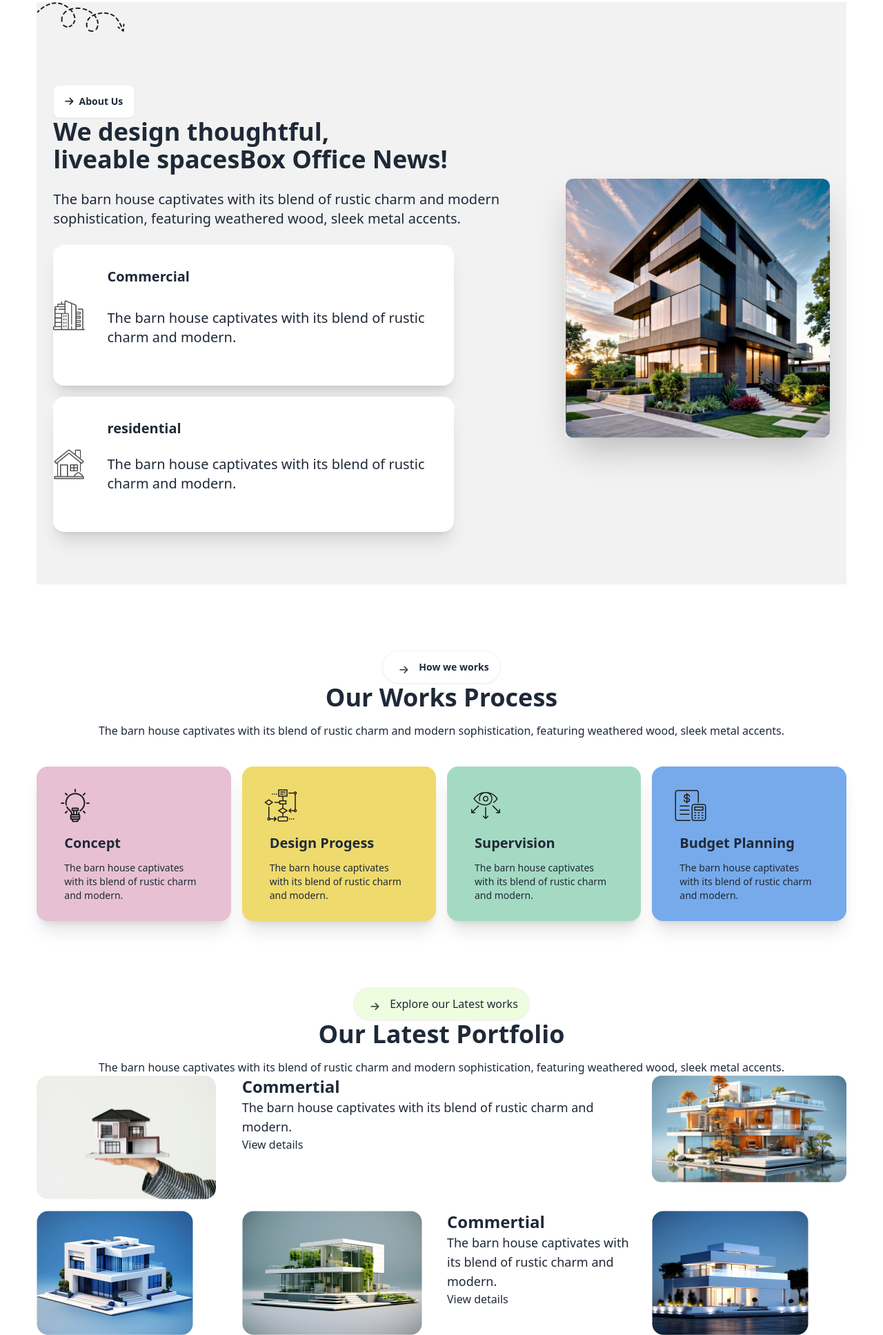
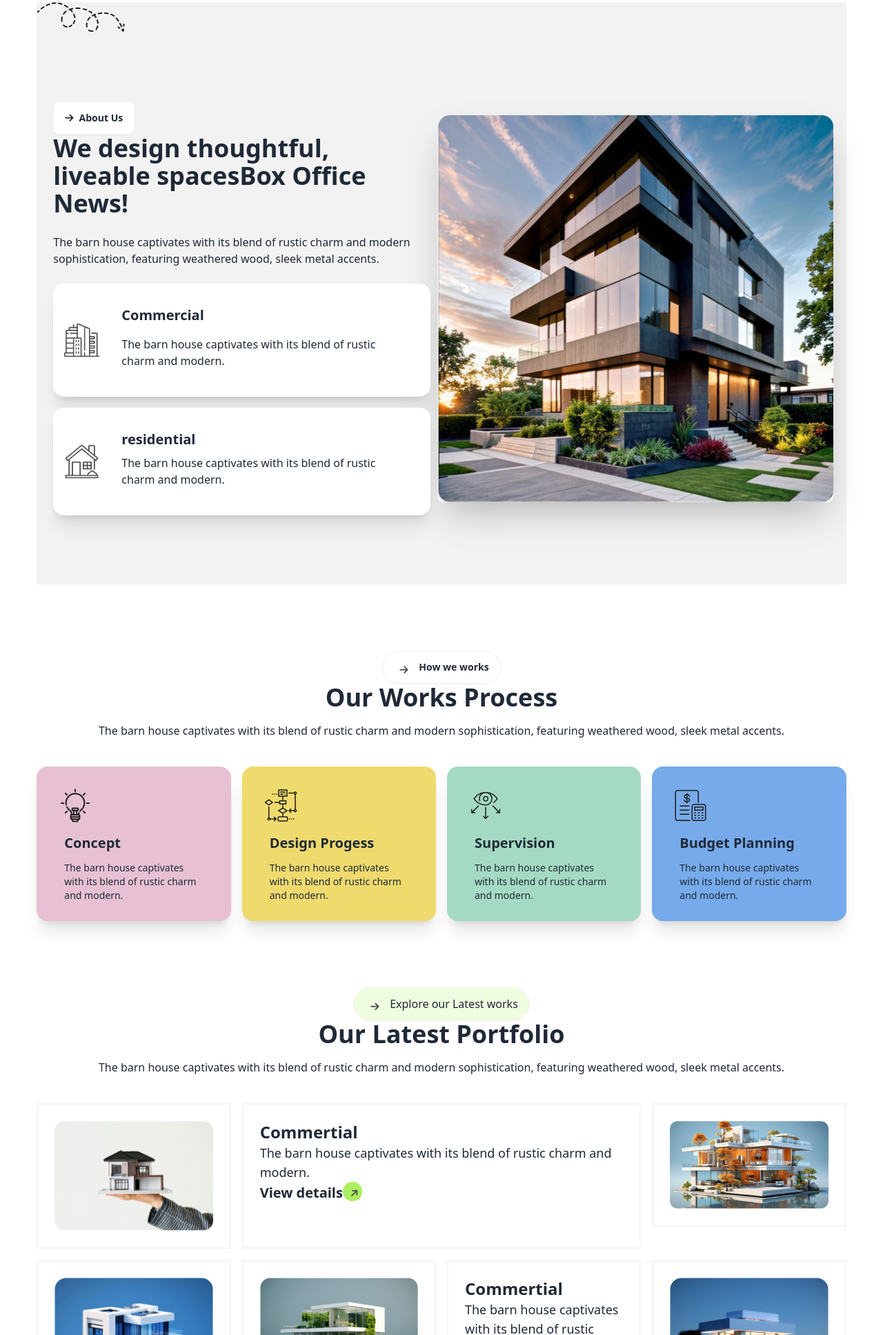
Before and after one commit to sharif5555/assignment-3, a plain HTML site: page index.html in a window 1280 px wide. Shown: the part 865-2800 px from the top of the page at 69% size. Drawn offline with nearby package versions, Linux system fonts and the light colour scheme.

Commit message:
correction the code

```diff
--- a/index.html
+++ b/index.html
@@ -74,8 +74,8 @@
             src="assets/banner.png"
             class="max-w-sm rounded-lg shadow-2xl" />
           <div>
-            <h1 class="text-5xl text-center font-bold">A barn house of this design has a <br>striking appearance</h1>
-            <p class="py-6 text-xl text-center">
+            <h1 class="text-4xl text-center font-extrabold">A barn house of this design has a <br>striking appearance</h1>
+            <p class="py-6 scroll-px-6 text-base font-medium text-center">
                 The barn house captivates with its blend of rustic charm and modern sophistication, featuring weathered wood, sleek metal accents, and large windows that flood the space with natural light.
             </p>
         <div class="flex items-center justify-center">
@@ -87,43 +87,46 @@
     </section>
 </header>
     <main class="w-11/12 mx-auto">
-      <section>
+
       <!-- About us section -->
+      <section >
         <div class="bg-base-200 hidden lg:block"><img src="assets/Vector.png" alt=""></div>
         <div class="hero bg-base-200 min-h-screen ">
           <div class="hero-content flex-col-reverse lg:flex-row-reverse p-6" >
+          <div class=" w-2/4 flex justify-center items-center  bg-cover">
             <img
             src="assets/Rectangle.png"
-              class="max-w-sm rounded-lg shadow-2xl " />
-            <div>
+            class=" max-w-sm lg:max-w-fit  rounded-lg shadow-2xl " />
+          </div>
+            <div class="w-full lg:w-2/4">
               <button class="btn text-center bg-[#FFFFFF]"><i class="fa-solid fa-arrow-right "></i>About Us</button>
-              <h1 class="text-4xl font-bold">We design thoughtful,<br> liveable spacesBox Office News!</h1>
-              <p class="py-6 text-xl text-left">
+              <h1 class="text-4xl font-semibold">We design thoughtful,<br>liveable spacesBox Office News!</h1>
+              <p class="py-6 text-base font-medium text-left">
                 The barn house captivates with its blend of rustic charm and
                 modern sophistication, featuring weathered wood, sleek metal accents.
               </p>
-              <div class="flex flex-col gap-4 w-4/5">
-                <div class="card card-side bg-base-100 shadow-xl">
-                  <figure>
+              <div class="flex flex-col gap-4 ">
+                <div class="card card-side bg-base-100  shadow-xl">
+                 <div class="flex justify-center items-center ml-4">
                   <img
                       src="assets/commercial.png"
                       alt="Movie" />
-                  </figure>
+                 </div>
                   <div class="card-body">
-                    <h2 class="card-title">Commercial</h2>
-                    <p class="py-6 text-xl">The barn house captivates with its blend of rustic charm and modern.</p>
+                    <h2 class="card-title text-xl font-extrabold">Commercial</h2>
+                    <p class="py-2 text-base font-medium">The barn house captivates with its blend of rustic charm and modern.</p>
 
                   </div>
                 </div>
                 <div class="card card-side bg-base-100 shadow-xl">
-                  <figure>
+                  <div class="flex justify-center items-center ml-4">
                     <img
                     src="assets/residential.png"
                     alt="Movie" />
-                  </figure>
+                  </div>
                   <div class="card-body gap-0">
-                    <h2 class="card-title ">residential</h2>
-                    <p class="py-6 text-xl">The barn house captivates with its blend of rustic charm and modern.</p>
+                    <h2 class="card-title text-xl font-extrabold ">residential</h2>
+                    <p class="py-2 text-base font-medium">The barn house captivates with its blend of rustic charm and modern.</p>
 
                   </div>
                 </div>
@@ -134,6 +137,7 @@
           </div>
         </div>
       </section>
+      <!-- our progess section -->
 <section>
     <div class="text-center mt-24 ">
         <button class="btn bg-white rounded-full"><i class="fa-solid fa-arrow-right text-sm p-2 w-7 h-7 text-center  text-[#494949]"></i>How we works</button>
@@ -200,41 +204,44 @@
 </div>
 
 </section>
+
+ <!-- challenge section -->
+
  <section>
-  <!-- challenge section -->
  <div class="mt-24 text-center">
   <button class="btn bg-[#ABEF5F33] font-medium text-base rounded-full"><i class="fa-solid fa-arrow-right text-sm p-2 w-7 h-7 text-center text-[#494949]"></i>Explore our Latest works</button>
   <h1 class="text-4xl font-bold pb-4">Our Latest Portfolio</h1>
   <p>The barn house captivates with its blend of rustic charm and modern sophistication, featuring weathered wood, sleek metal accents.</p>
 </div>
-<div class="grid grid-cols-1 lg:grid-cols-4 gap-4">
+<div class="grid grid-cols-1 w-full mt-10 lg:grid-cols-4 gap-4">
   <div>
-    <img src="assets/img1.png" alt="">
+    <img src="assets/img1.png" alt="" class="w-full p-6 border-zinc-100 border-2">
   </div>
- <div class="col-span-2">
+ <div class=" col-span-1 lg:col-span-2 p-6 border-zinc-100 border-2">
   <div>
     <h1 class="text-2xl font-extrabold">Commertial</h1>
     <p class="font-medium text-lg">The barn house captivates with its blend of rustic charm and modern. </p>
-    <button>View details</button>
+    <button ><span class="font-bold text-xl">View details</span><i class="fa-solid fa-arrow-right  bg-[#ABEF5F] rounded-full -rotate-45 text-sm p-2 w-7 h-7 text-center text-[#494949]"></i></button>
   </div>
 
  </div>
   <div>
-    <img src="assets/img2.png" alt="">
+    <img src="assets/img2.png" alt=""class="w-full p-6 border-zinc-100 border-2">
   </div>
   <div>
-    <img src="assets/img3.png" alt="">
+    <img src="assets/img3.png" alt="" class="w-full p-6 border-zinc-100 border-2">
   </div>
   <div>
-    <img src="assets/img4.png" alt="">
+    <img src="assets/img4.png" alt="" class="w-full p-6 border-zinc-100 border-2">
+  </div>
+  <div class="p-6 border-zinc-100 border-2">
+    <h1 class="text-2xl font-extrabold">Commertial</h1>
+    <p class="font-medium text-lg">The barn house captivates with its blend of rustic charm and modern. </p>
+    <button ><span class="text-xl font-bold">View details</span> <i class="fa-solid fa-arrow-right bg-[#ABEF5F]  rounded-full -rotate-45 text-sm p-2 w-7 h-7 text-center text-[#494949]"></i></button>
+
   </div>
   <div>
-    <h1 class="text-2xl font-extrabold">Commertial</h1>
-    <p class="font-medium text-lg">The barn house captivates with its blend of rustic charm and modern. </p>
-    <button>View details</button>
-  </div>
-  <div>
-    <img src="assets/img5.png" alt="">
+    <img src="assets/img5.png" alt="" class="w-full p-6 border-zinc-100 border-2 ">
   </div>
 
 </div>
@@ -260,7 +267,7 @@
 </section>
     </main>
     <!-- footer section -->
-    <footer class="bg-[#1C1C1C] w-full text-[#E9E9E9] text-center h-[480px]">
+    <footer class="bg-[#1C1C1C] w-full text-[#E9E9E9] text-center min-h-64">
 
         <div class="mt-20">
           <h1 class="font-bold text-3xl"><span><i class="fa-solid fa-arrow-right -rotate-45 rounded-full"></i></span> Rinterio</h1>
```
Lines whose indentation alone changed are shown as unchanged.
